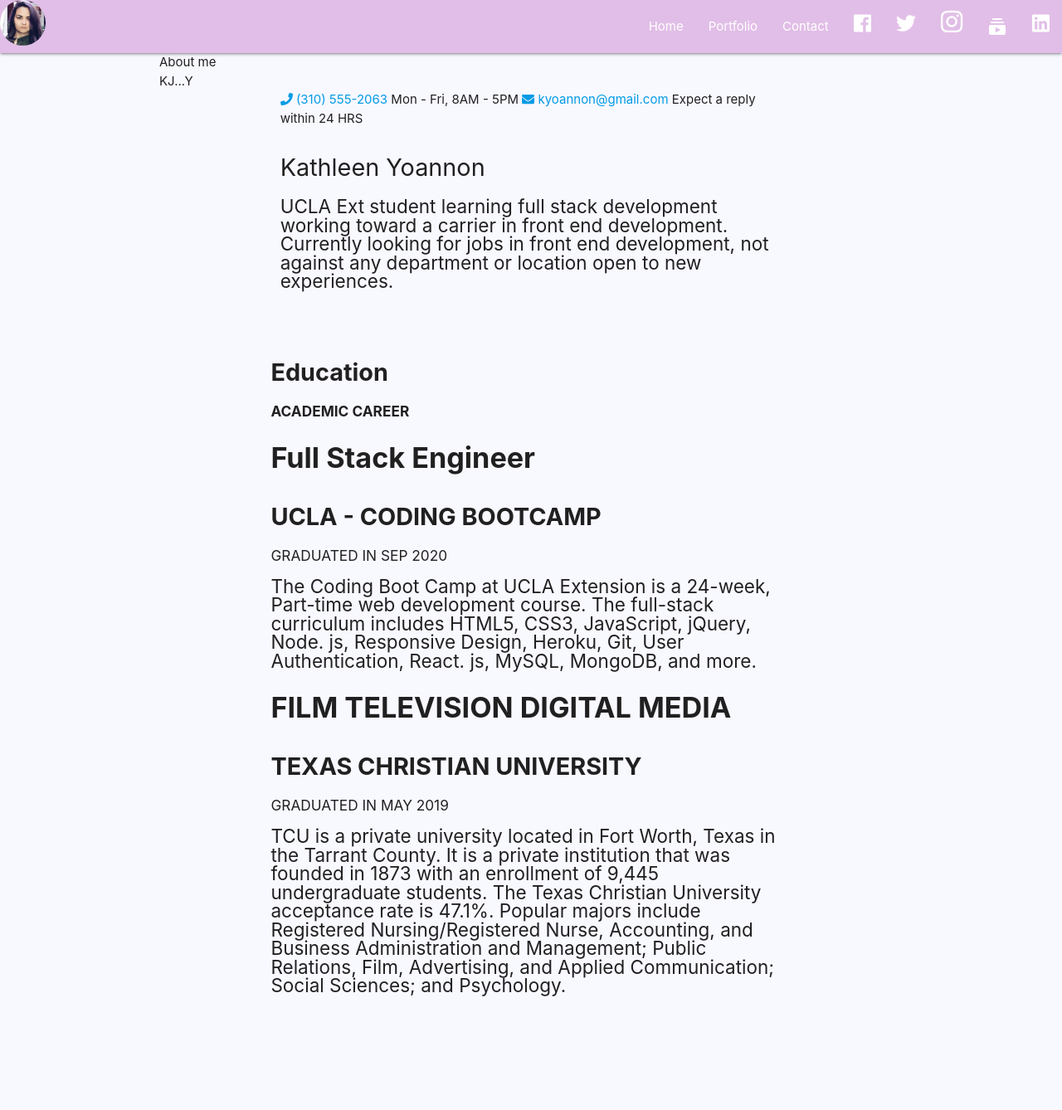
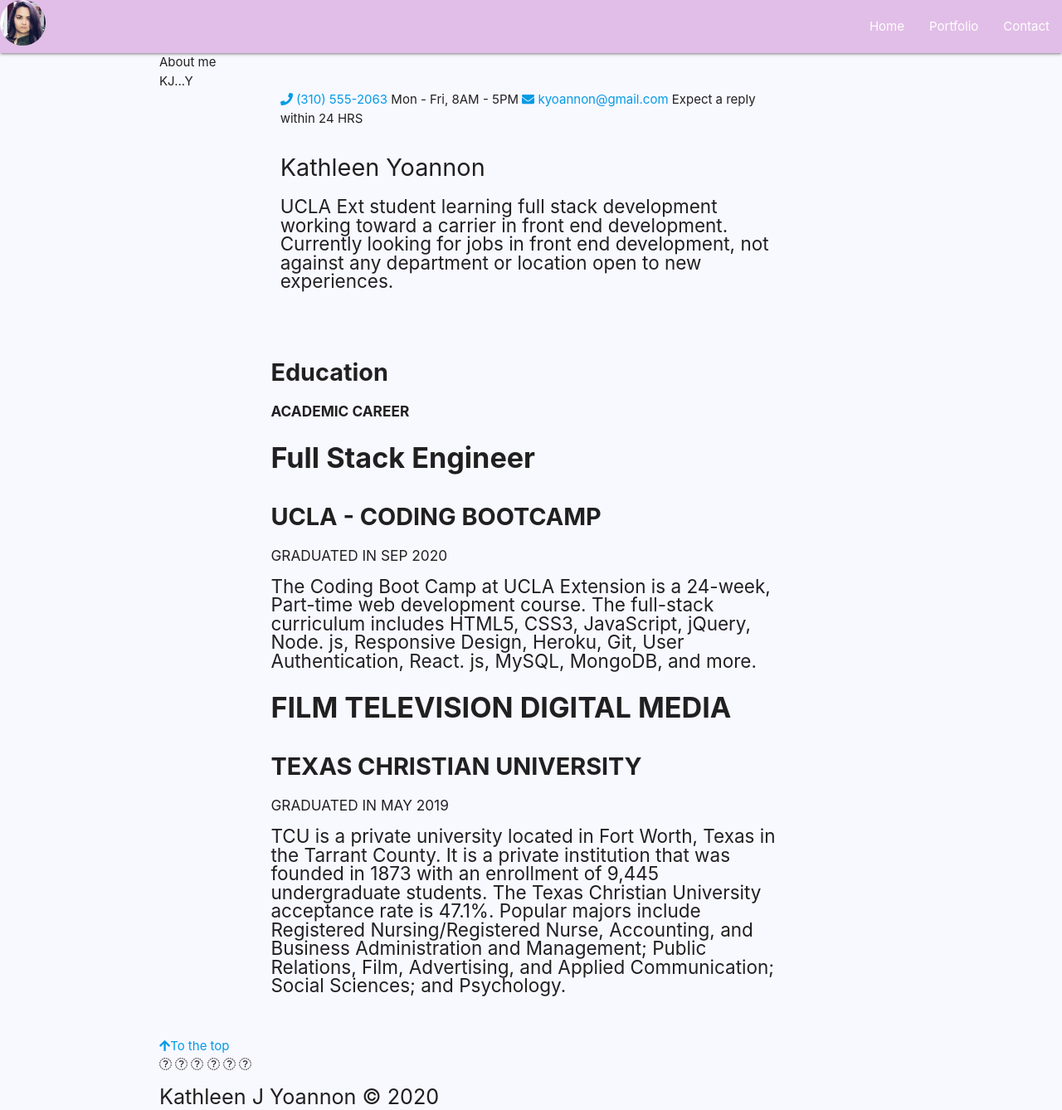
Before and after one commit to Kathleen-Y/updated_portfolio, a plain HTML site: page index.html in a window 1280 px wide. Shown: the top 1338 px of the page at 83% size. Drawn offline with nearby package versions, Linux system fonts and the light colour scheme.

Commit message:
Update index.html
changed footer and social icons

```diff
--- a/index.html
+++ b/index.html
@@ -1,7 +1,7 @@
 <!DOCTYPE html>
 <html>
 
-<head>
+<header>
   <!--Import Google Icon Font-->
   <link href="https://fonts.googleapis.com/icon?family=Material+Icons" rel="stylesheet">
   <!--Import materialize.css-->
@@ -14,7 +14,7 @@
   <meta name="viewport" content="width=device-width, initial-scale=1.0" />
   <link rel="brand-logo" href="./Assets/Images/purple_hair.jpg" class="circle responsive-img">
   <title>KJ...Y Portfolio</title>
-</head>
+</header>
 
 <body id="home" class="scrollspy">
   <!-- Navbar -->
@@ -22,7 +22,8 @@
 	    <nav class="purple lighten-4">
 	      <div class="nav-wrapper">
 			<a href="#" class="brand-logo"><img src="./Assets/Images/purple_hair.jpg" width="55" height="55"
-            class="circle responsive-img"></a>
+			    class="circle responsive-img">
+		        </a>
 			<a href="#" data-target="mobile-nav" class="sidenav-trigger">
 			  <i class="material-icons">menu</i>
 			</a>
@@ -35,31 +36,6 @@
 		  </li>
 		  <li>
 		    <a href="contact.html">Contact</a>
-          </li>
-          <li>
-            <a href="https://www.facebook.com/kathleen.joy.14" class="material-icons">
-              <i class="fab fa-facebook fa-1x"></i>
-            </a>
-          </li>
-          <li>
-            <a href="https://twitter.com/Ros3p3tal" class="material-icons">
-              <i class="fab fa-twitter fa-1x"></i>
-            </a>
-          </li>
-          <li>
-            <a href="https://www.instagram.com/kjacks_/">
-              <i class="fab fa-instagram fa-2x"></i>
-            </a>
-          </li>
-          <li>
-            <a href="https://www.youtube.com/channel/UCcN5SxtLYEmkSn9Xi5TwK9Q/featured?view_as=subscriber">
-              <i class="small material-icons">subscriptions</i>
-            </a>
-          </li>
-          <li>
-            <a href="https://www.linkedin.com/in/k-yoannon/" class="material-icons">
-              <i class="fab fa-linkedin fa-1x"></i>
-            </a>
 		  </li>
 		</ul>
 	      </div>
@@ -77,10 +53,6 @@
       <a href="contact.html">>Contact</a>
     </li>
   </ul>
-
-
-
-
 
 
   <!--About Me section-->
@@ -142,78 +114,32 @@
 								9,445 undergraduate students. The Texas Christian University acceptance rate is 47.1%.
 								Popular majors include Registered Nursing/Registered Nurse, Accounting, and Business Administration and Management; Public Relations, Film, Advertising, and Applied Communication; Social Sciences; and Psychology. </p>
 						</div><!-- education -->
-
-
 					</div><!-- education-wrapper -->
 				</div><!-- col-sm-8 -->
 			</div><!-- row -->
 		</div><!-- container -->
-
 	</section><!-- about-section -->
-
   <body>
 
-    <header>
-      <!---	<div class="container">
-			<div class="heading-wrapper">
-				<div class="row">
-					<div class="col-sm-6 col-md-6 col-lg-4">
-						<div class="info">
-							<i class="icon ion-ios-location-outline"></i>
-							<div class="right-area">
-								<h5>Marina Del Ray</h5>
-								<h5>CA 90067</h5>
-							</div><!-- right-area -->
-      </div><!-- info -->
-      </div><!-- col-sm-4 -->
 
-      <!---	<div class="col-sm-6 col-md-6 col-lg-4">
-						<div class="info">
-							<i class="icon ion-ios-telephone-outline"></i>
-							<div class="right-area">
-								<h5>555-2063</h5>
-								<h6>MIN - FRI, 8AM - 5PM</h6>
-							</div> right-area -->
-      </div><!-- info -->
-      </div><!-- col-sm-4 -->
+<!-- Footer -->
+<footer class="w3-center w3-Purple w3-padding-64 w3-opacity w3-hover-opacity-off">
+  <a href="#home" class="w3-button w3-light-purple"><i class="fa fa-arrow-up w3-margin-right"></i>To the top</a>
+	  <div class="w3-xlarge w3-section">
+	    <i class="fa fa-facebook-official w3-hover-opacity"></i>
+	    <i class="fa fa-instagram w3-hover-opacity"></i>
+	    <i class="fa fa-snapchat w3-hover-opacity"></i>
+	    <i class="fa fa-pinterest-p w3-hover-opacity"></i>
+	    <i class="fa fa-twitter w3-hover-opacity"></i>
+	    <i class="fa fa-linkedin w3-hover-opacity"></i>
+	  <p class="flow-text">Kathleen J Yoannon © <script>document.write(new Date().getFullYear());</script></p>
+  	</div>
+</footer>
 
-      <!---	<div class="col-sm-6 col-md-6 col-lg-4">
-						<div class="info">
-							<i class="icon ion-ios-chatboxes-outline"></i>
-							<div class="right-area">
-								<h5>kyoannon@gmail.com</h5>
-								<h6>REPLY IN 24 HOURS</h6>
-							</div> right-area -->
-      </div><!-- info -->
-      </div>
-      <!-- col-sm-4
-				</div>
-			</div>heading-wrapper -->
-
-      <!--	<a class="downlad-btn"	href="https://drive.google.com/">Download CV</a>
-		</div> container -->
-    </header>
-<br>
-<br>
-<br>
-<br>
-<br>
-<br>
-<br>
-<br>
-<br>
-<br>
-<br>
-    <!-- Footer -->
-    <footer class="section purple lighten-4 white-text center">
-      <p class="flow-text">Kathleen J Yoannon © <script>document.write(new Date().getFullYear());</script></p>
-    </footer>
 
     <!--JavaScript at end of body for optimized loading-->
     <script src="https://cdnjs.cloudflare.com/ajax/libs/materialize/1.0.0-beta/js/materialize.min.js"></script>
     <script src="Assets/script.js"></script>
-    <script type="text/JavaScript" src=" https://MomentJS.com/downloads/moment.js"></script>
 
   </body>
-
 </html>
```
Lines whose indentation alone changed are shown as unchanged.
